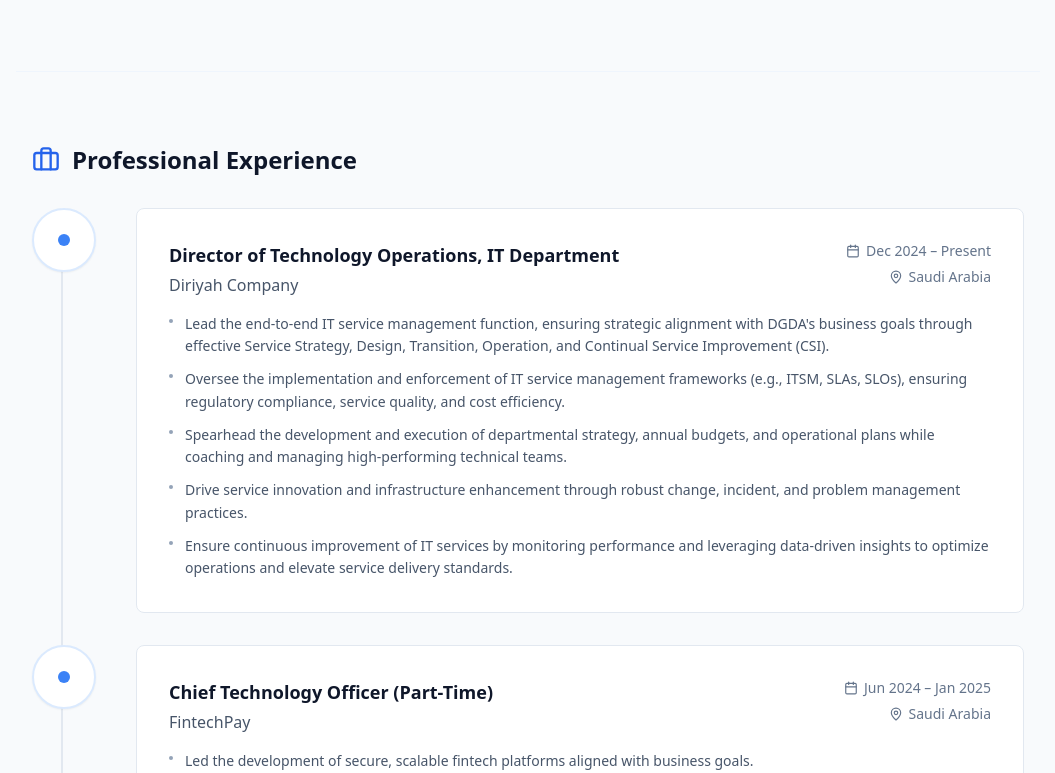
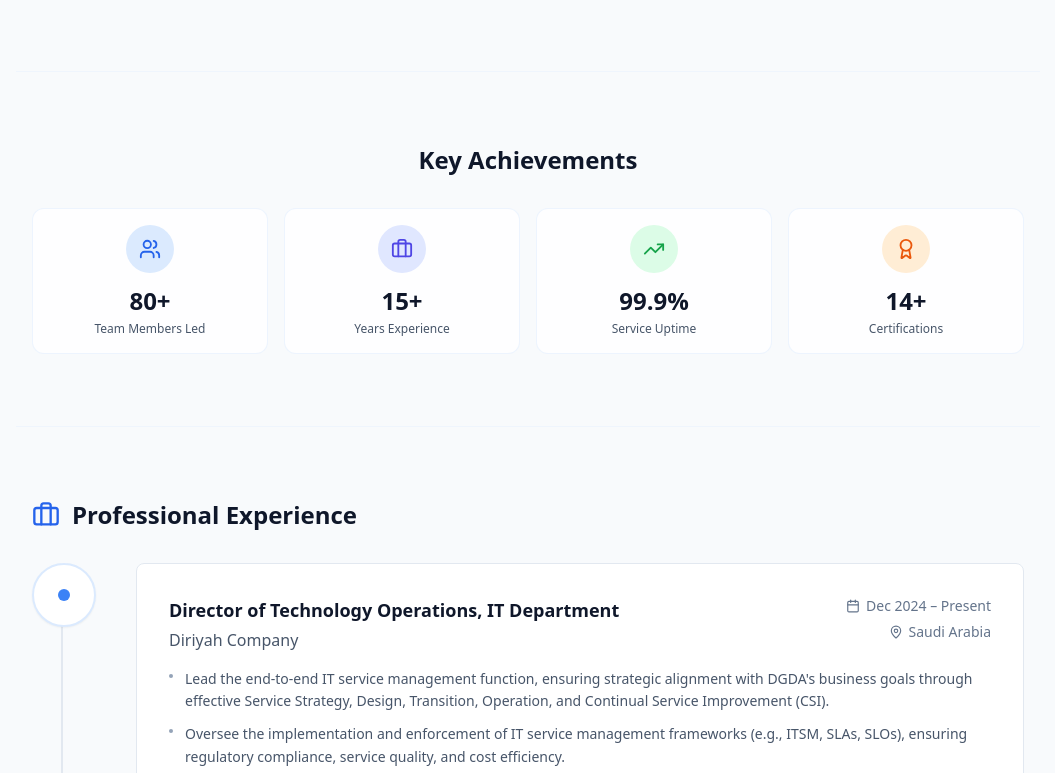
Before and after one commit to aalbattah/Ali_Profile, a React (Vite) app: page / in a window 1280 px wide. Shown: the part 927-1700 px from the top of the page, without its empty margins (112-1167 px from the left). Built offline with nearby package versions, Linux system fonts and the light colour scheme.

Commit message:
Move Key Achievements section to appear right after About Me

```diff
--- a/App.tsx
+++ b/App.tsx
@@ -38,6 +38,10 @@ const App: React.FC = () => {
         <div className="max-w-5xl mx-auto">
           <div className="border-t border-blue-100/30 my-6"></div>
         </div>
+        <Achievements />
+        <div className="max-w-5xl mx-auto">
+          <div className="border-t border-blue-100/30 my-6"></div>
+        </div>
         <div id="experience">
           <Experience />
         </div>
@@ -47,10 +51,6 @@ const App: React.FC = () => {
         <div id="skills">
           <Skills />
         </div>
-        <div className="max-w-5xl mx-auto">
-          <div className="border-t border-blue-100/30 my-6"></div>
-        </div>
-        <Achievements />
         <div className="max-w-5xl mx-auto">
           <div className="border-t border-blue-100/30 my-6"></div>
         </div>
```
